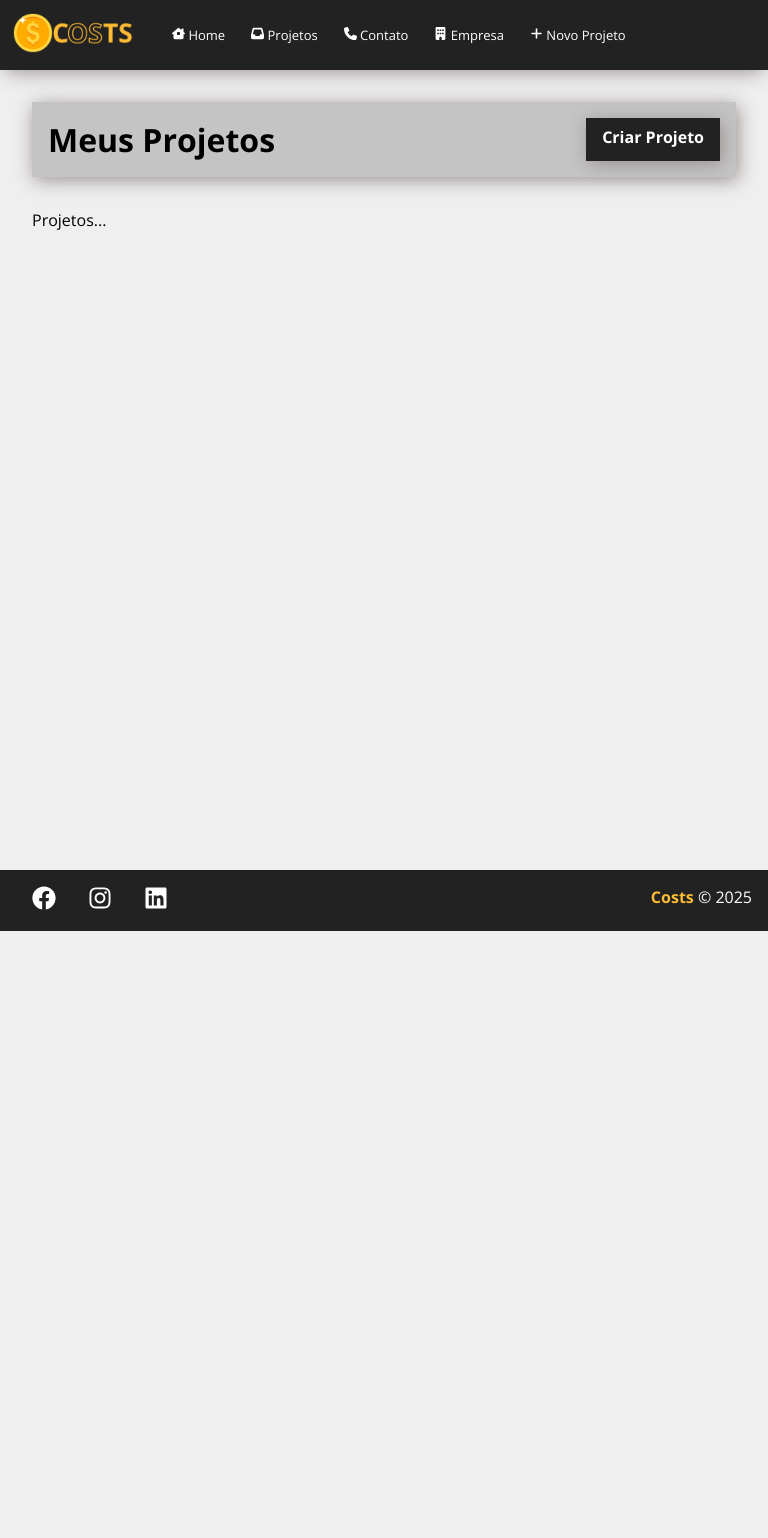
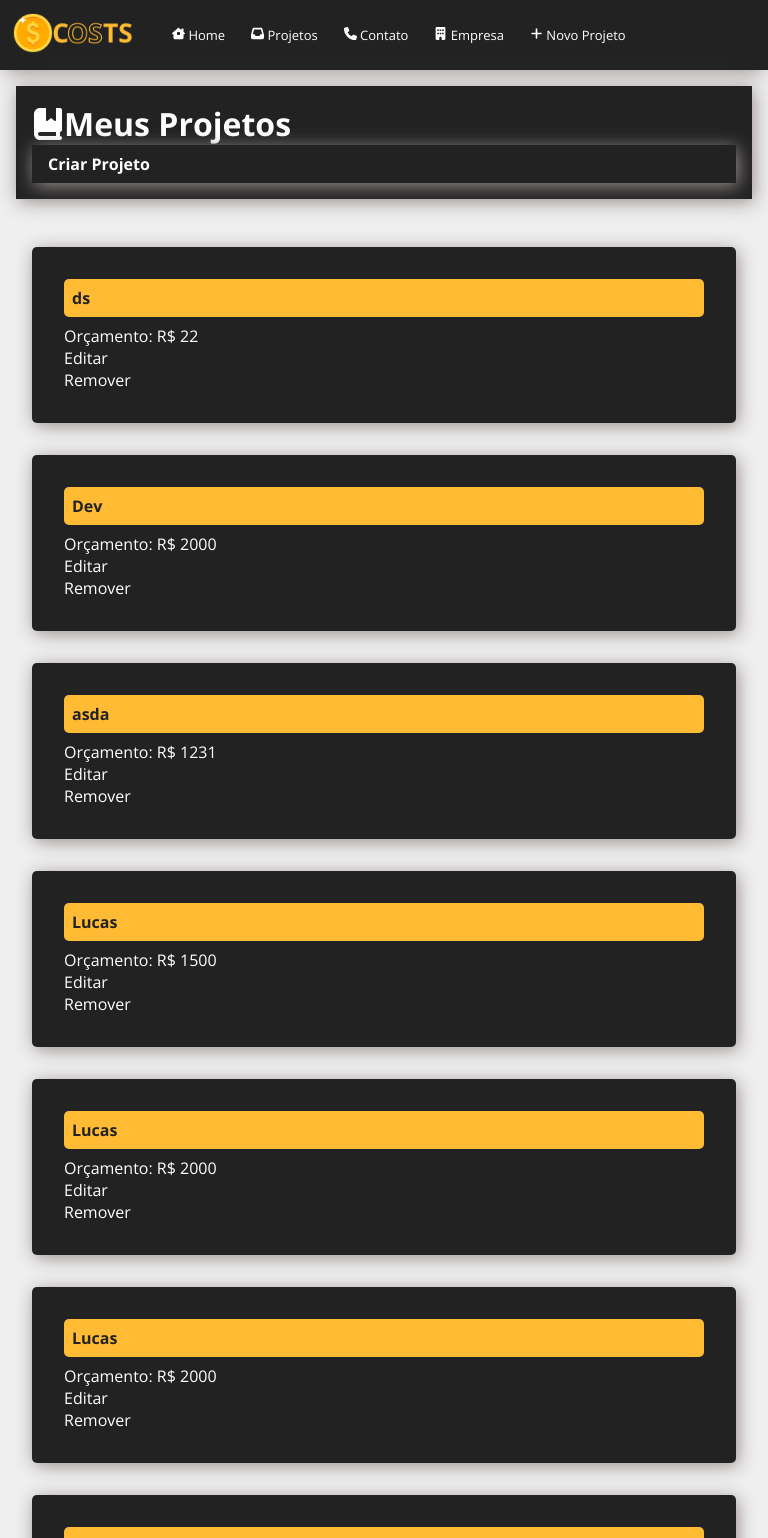
Before and after one commit to LucasDRo/Costs, a React (Create React App) app: page /projects in a window 768 px wide. Shown: the top 1538 px of the page. Before the commit the page ends 931 px from the top, so only its background shows below. Built offline with nearby package versions, Linux system fonts and the light colour scheme; data requests are answered from the project's data file; the HTML template or start-up script is replaced by a standard one.

Commit message:
feat: project card

```diff
--- a/db.json
+++ b/db.json
@@ -21,23 +21,78 @@
       },
       "cost": 0,
       "services": []
+    },
+    {
+      "id": "d263",
+      "name": "asda",
+      "budget": "1231",
+      "categories": {
+        "id": "2",
+        "name": "Desenvolvimento"
+      },
+      "cost": 0,
+      "services": []
+    },
+    {
+      "id": "bbfc",
+      "name": "Lucas",
+      "budget": "1500",
+      "categories": {
+        "id": "2",
+        "name": "Desenvolvimento"
+      },
+      "cost": 0,
+      "services": []
+    },
+    {
+      "id": "40cc",
+      "name": "Lucas",
+      "budget": "2000",
+      "categories": {
+        "id": "1",
+        "name": "Infra"
+      },
+      "cost": 0,
+      "services": []
+    },
+    {
+      "id": "f3a2",
+      "name": "Lucas",
+      "budget": "2000",
+      "categories": {
+        "id": "1",
+        "name": "Infra"
+      },
+      "cost": 0,
+      "services": []
+    },
+    {
+      "id": "b4c5",
+      "name": "Lucas",
+      "budget": "2000",
+      "categories": {
+        "id": "1",
+        "name": "Infra"
+      },
+      "cost": 0,
+      "services": []
     }
   ],
   "categories": [
     {
-      "id": 1,
+      "id": "1",
       "name": "Infra"
     },
     {
-      "id": 2,
+      "id": "2",
       "name": "Desenvolvimento"
     },
     {
-      "id": 3,
+      "id": "3",
       "name": "Design"
     },
     {
-      "id": 4,
+      "id": "4",
       "name": "Planejamento"
     }
   ]
--- a/src/components/form/Input.module.css
+++ b/src/components/form/Input.module.css
@@ -7,11 +7,12 @@
 .form_control label{
     margin-bottom: .6em;
     font-weight: bold;
+    color: #FFF;
 }
 
 .form_control input {
     padding: .7em;
-    border-radius: 0;
+    border-radius: 5px;
     border: none;
 }
 
--- a/src/components/form/Select.module.css
+++ b/src/components/form/Select.module.css
@@ -7,11 +7,12 @@
 .form_control label{
     margin-bottom: .6em;
     font-weight: bold;
+    color: #FFF;
 }
 
 .form_control select {
     padding: .7em;
-    border-radius: 0;
+    border-radius: 5px;
     border: none;
 }
 
--- a/src/components/form/SubmitButton.module.css
+++ b/src/components/form/SubmitButton.module.css
@@ -1,6 +1,6 @@
 .btn{
-    background-color: #222;
-    color: #FFF;
+    background-color: #ffbb33;
+    color: #222;
     padding: 0.7em 1.2em;
     text-decoration: none;
     transition: .5s;
@@ -9,5 +9,5 @@
 }
 
 .btn:hover{
-    color: #ffbb33;
+    color: #FFF;
 }
--- a/src/components/pages/NewProject.js
+++ b/src/components/pages/NewProject.js
@@ -1,6 +1,7 @@
 import { Navigate, useNavigate } from "react-router-dom";
 import ProjectForm from "../project/ProjectForm";
 import styles from "./NewProject.module.css";
+
 
 import pig2 from "./../../img/pig2.png";
 
@@ -31,7 +32,7 @@
   return (
     <div className={styles.newproject_container_master}>
       <div className={styles.newproject_container}>
-        <h1>Criar Projeto</h1>
+        <h1>Criar Projeto </h1>
         <p>Crie seu projeto para depois adicionar os serviços!</p>
         <ProjectForm btnText="Criar projeto" handleSubmit={createPost} />
       </div>
--- a/src/components/pages/NewProject.module.css
+++ b/src/components/pages/NewProject.module.css
@@ -1,4 +1,4 @@
-@media (min-width: 768px) {
+@media (min-width: 769px) {
   .newproject_container_master {
     display: flex;
     align-items: center;
@@ -12,7 +12,7 @@
     display: flex;
     flex-direction: column;
     justify-content: center;
-    background-color: #dad7d7;
+    background-color: #222;
     padding: 3em;
     border-radius: 10px;
     box-shadow: 21px 18px 21px -15px rgba(155,144,144,0.75);
@@ -21,10 +21,11 @@
   .newproject_container h1 {
     font-size: 2.5em;
     margin-bottom: 0.5em;
+    color: #ffbb33;
   }
 
   .newproject_container p {
-    color: #7b7b7b;
+    color: #FFF;
   }
 
   .img_container img {
@@ -47,14 +48,19 @@
     display: flex;
     flex-direction: column;
     justify-content: center;
+    background-color: #222;
+    padding: 1em;
+    margin-bottom: 1em;
+    border-radius: 5px;
   }
 
   .newproject_container h1 {
     font-size: 2.5em;
+    color: #ffbb33;
   }
 
   .newproject_container p {
-    color: #7b7b7b;
+    color: #FFF;
   }
 
   .img_container img {
--- a/src/components/pages/Projects.js
+++ b/src/components/pages/Projects.js
@@ -2,8 +2,29 @@
 import style from "./Projects.module.css";
 import { useLocation } from "react-router-dom";
 import Linkbutton from "../layout/Linkbutton";
+import ProjectCard from "../project/ProjectCard";
+import { useState, useEffect } from "react";
+import { FaBookBookmark } from "react-icons/fa6";
 
 function Projects({}) {
+  const [projects, setProjects] = useState([]);
+
+  useEffect(() => {
+    fetch("http://localhost:5000/projects", {
+      method: "GET",
+      headers: {
+        "Content-Type": "application/json",
+      },
+    })
+      .then((res) => res.json())
+      .then((data) => {
+        setProjects(data);
+      })
+      .catch((err) => {
+        console.log(err);
+      });
+  }, []);
+
   const location = useLocation();
   let message = "";
   if (location.state) {
@@ -13,12 +34,29 @@
   return (
     <div className={style.project_master_container}>
       <div className={style.title_container}>
-        <h1>Meus Projetos</h1>
+        <h1>
+          <FaBookBookmark />
+          Meus Projetos
+        </h1>
         <Linkbutton to="/newproject" text="Criar Projeto" />
       </div>
       {message && <Message type="success" msg={message} />}
       <div className={style.project_container}>
-        <p>Projetos...</p>
+        {projects.length > 0 ? (
+          projects.map((project) => (
+            <ProjectCard
+              name={project.name}
+              id={project.id}
+              budget={project.budget}
+              category={project.category?.name}
+              key={project.id}
+            />
+          ))
+        ) : (
+          <div>
+            <h1>Não há Projetos cadastrados!</h1>
+          </div>
+        )}
       </div>
     </div>
   );
--- a/src/components/pages/Projects.module.css
+++ b/src/components/pages/Projects.module.css
@@ -1,29 +1,57 @@
 @media (min-width: 768px) {
     .project_master_container {
-      width: 100%;
-      height: 100%;
       padding: 2em;
     }
 
     .project_container{
       display: flex;
-      flex-direction: start;
+      flex-direction: row;
+      justify-content: flex-start;
+      flex-wrap: wrap;
+      align-items: center;
     }
 
     .title_container{
       display: flex;
       justify-content: space-between;
-      background-color: #c4c4c4;
+      background-color: #222;
       padding: 1em;
       margin-bottom: 2em;
       box-shadow: 2px 3px 18px 0px rgba(155,144,144,1);
+    }
+
+    .title_container h1{
+      color: #FFF;
+      display: flex;
+      align-items: center;
     }
   }
 
   @media (max-width: 768px) {
     .project_master_container {
-        width: 100%;
-        height: 100%;
-        padding: 2em;
-      }
+
+      padding: 1em;
+    }
+
+    .project_container{
+      display: flex;
+      flex-direction: row;
+      justify-content: space-around;
+      flex-wrap: wrap;
+    }
+
+    .title_container{
+      display: flex;
+      flex-direction: column;
+      background-color: #222;
+      padding: 1em;
+      margin-bottom: 2em;
+      box-shadow: 2px 3px 18px 0px rgba(155,144,144,1);
+    }
+
+    .title_container h1{
+      color: #FFF;
+      display: flex;
+      align-items: center;
+    }
   }
--- /dev/null
+++ b/src/components/project/ProjectCard.js
@@ -0,0 +1,23 @@
+import styles from './ProjectCard.module.css';
+import { BsFillTrashFill } from 'react-icons/bs';
+
+function ProjectCard({id, name, budget, category, handleRemove}) {
+    return (
+        <div className={styles.card_container}>
+            <h4>{name}</h4>
+            <h3>{category?.name}</h3>
+            <p>
+                <span>Orçamento:</span> R$ {budget}
+            </p>
+            <p>
+                <span></span> {category}
+            </p>
+            <div>
+                <p>Editar</p>
+                <p>Remover</p>
+            </div>
+        </div>
+    );
+}
+
+export default ProjectCard;
--- /dev/null
+++ b/src/components/project/ProjectCard.module.css
@@ -0,0 +1,48 @@
+@media (min-width: 768px) {
+    .card_container {
+      display: flex;
+      flex-direction: column;
+      justify-content: center;
+      width: 30%;
+      padding: 2em;
+      margin: 1em;
+      background-color: #222;
+      color: #FFF;
+      box-shadow: 2px 3px 18px 0px rgba(155,144,144,1);
+      cursor: pointer;
+      border-radius: 5px;
+    }
+
+    .card_container h4 {
+        margin-bottom: 0.5em;
+        background-color: #ffbb33;
+        padding: .5em;
+        color: #222;
+        border-radius: 5px;
+    }
+  }
+
+  @media (max-width: 768px) {
+    .card_container {
+        display: flex;
+        flex-direction: column;
+        justify-content: center;
+        width: 100%;
+        padding: 2em;
+        margin: 1em;
+        background-color: #222;
+        color: #FFF;
+        box-shadow: 2px 3px 18px 0px rgba(155,144,144,1);
+        cursor: pointer;
+        border-radius: 5px;
+      }
+
+      .card_container h4 {
+          margin-bottom: 0.5em;
+          background-color: #ffbb33;
+          padding: .5em;
+          color: #222;
+          border-radius: 5px;
+      }
+
+  }
```
